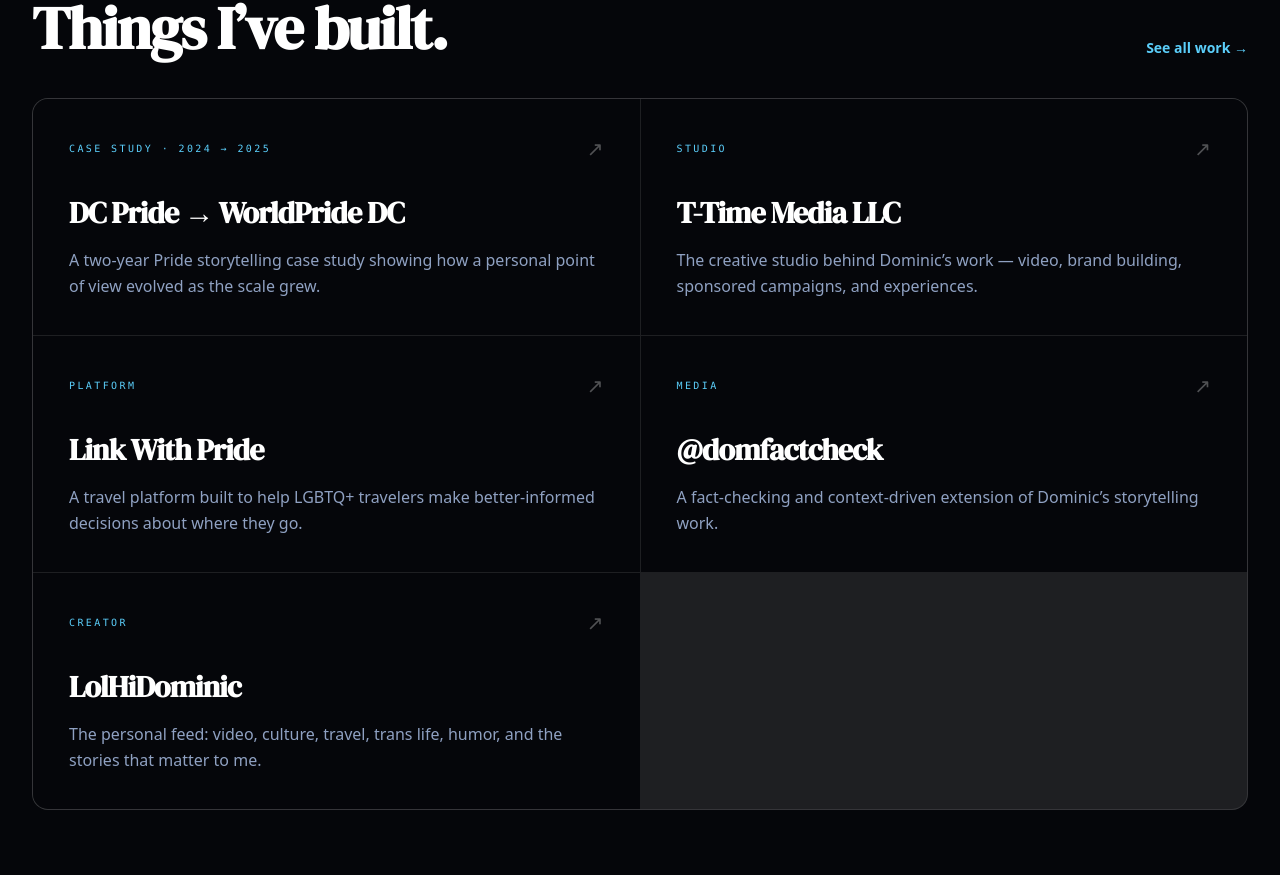
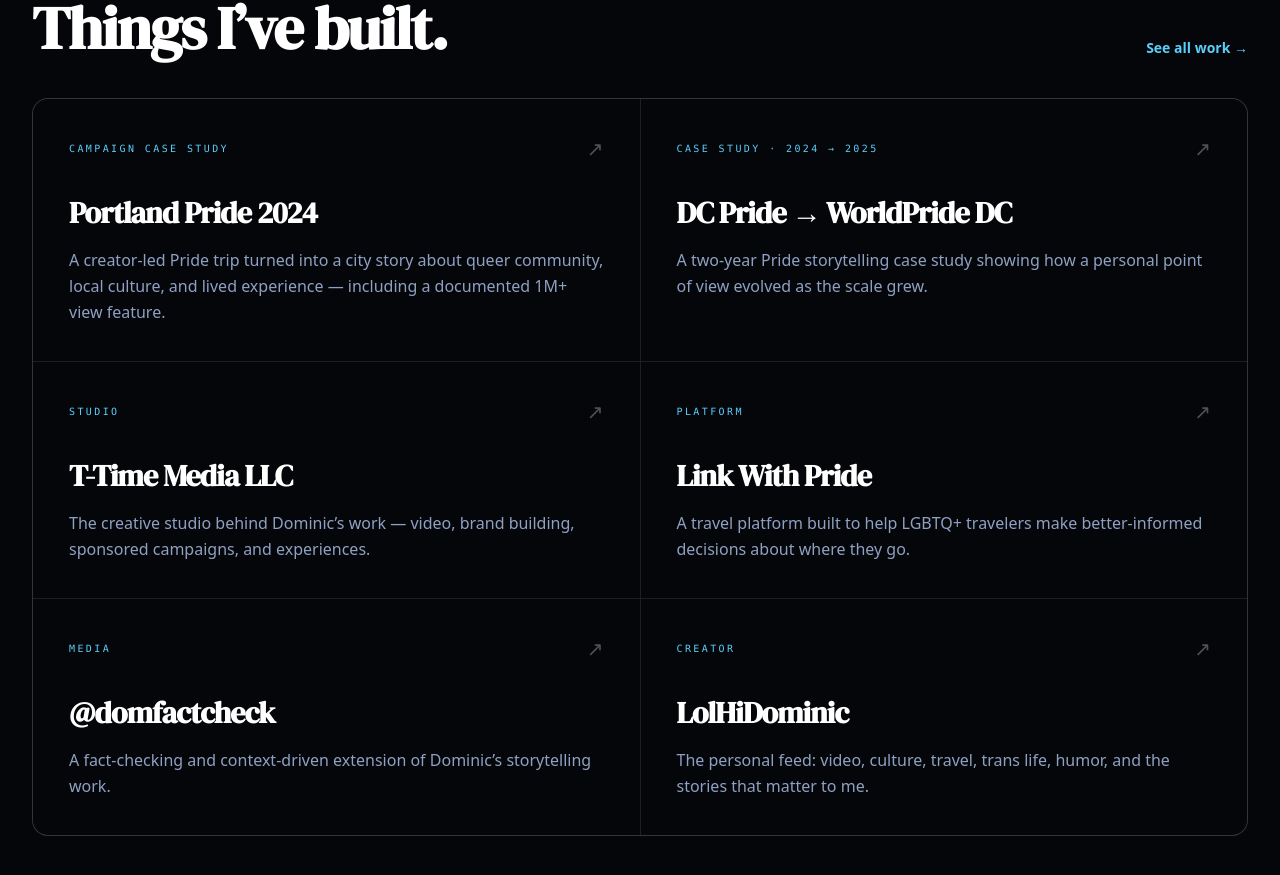
Before and after one commit to rageinstall/lolhidominic.com, a Next.js app: page / in a window 1280 px wide. Shown: the part 1641-2516 px from the top of the page. Built offline with nearby package versions, Linux system fonts and the light colour scheme; a web font is replaced by a local one.

Commit message:
Feature Portland Pride case study on homepage

```diff
--- a/app/page.tsx
+++ b/app/page.tsx
@@ -22,6 +22,7 @@ const stats = [
 ];
 
 const work = [
+  { title: "Portland Pride 2024", type: "Campaign case study", body: "A creator-led Pride trip turned into a city story about queer community, local culture, and lived experience — including a documented 1M+ view feature.", href: "/work/portland-pride" },
   { title: "DC Pride → WorldPride DC", type: "Case study · 2024 → 2025", body: "A two-year Pride storytelling case study showing how a personal point of view evolved as the scale grew.", href: "/work/dc-pride-worldpride" },
   { title: "T-Time Media LLC", type: "Studio", body: "The creative studio behind Dominic’s work — video, brand building, sponsored campaigns, and experiences.", href: "/work-with-me#t-time-media" },
   { title: "Link With Pride", type: "Platform", body: "A travel platform built to help LGBTQ+ travelers make better-informed decisions about where they go.", href: "/link-with-pride" },
```
